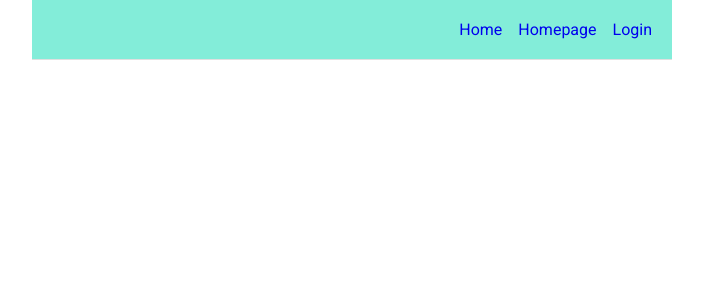
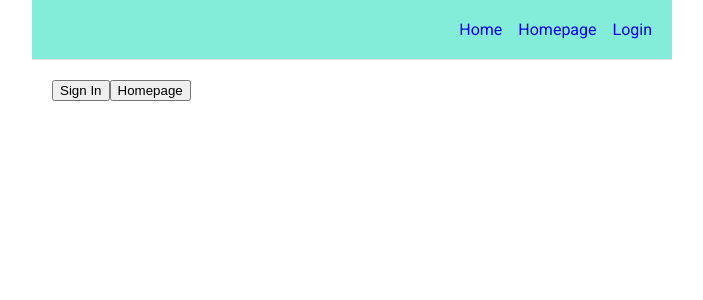
Before and after one commit to Ntshangase/ibhange-the-bank, a React (Create React App) app: page / in a window 1280 px wide. Shown: the top 300 px of the page, without its empty margins (288-991 px from the left). Built offline with nearby package versions, Linux system fonts and the light colour scheme.

Commit message:
feat: buttons in landing page

```diff
--- a/src/App.js
+++ b/src/App.js
@@ -10,6 +10,10 @@ function App() {
       <div className="App">
         <Navbar />
         <div className="content">
+          {/**Adding buttons to landing page */}
+          <button>Sign In</button>
+          <button>Homepage</button>
+
           <Routes>
             <Route exact path="/" />
             <Route path="/home" element={<Homepage />} />
```
